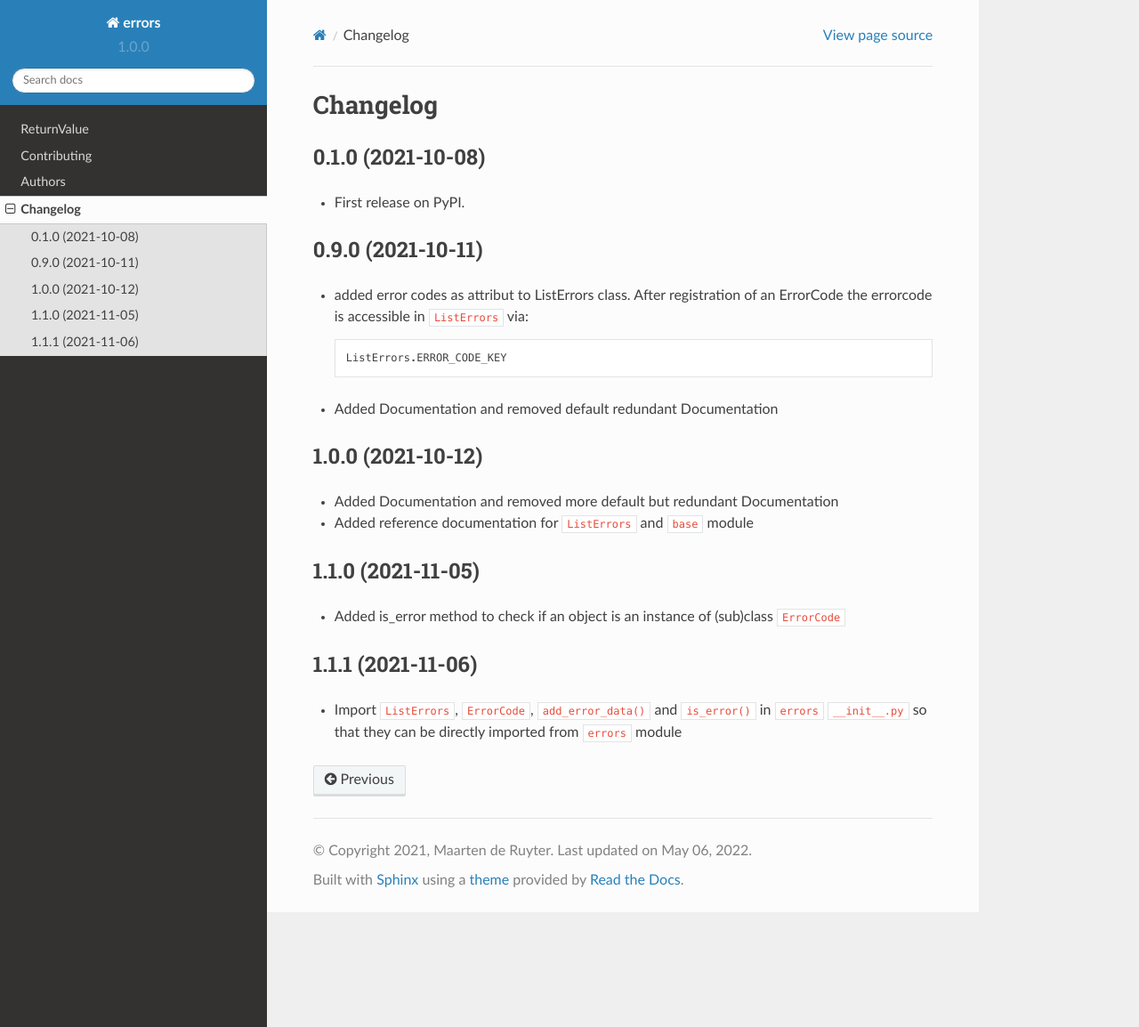
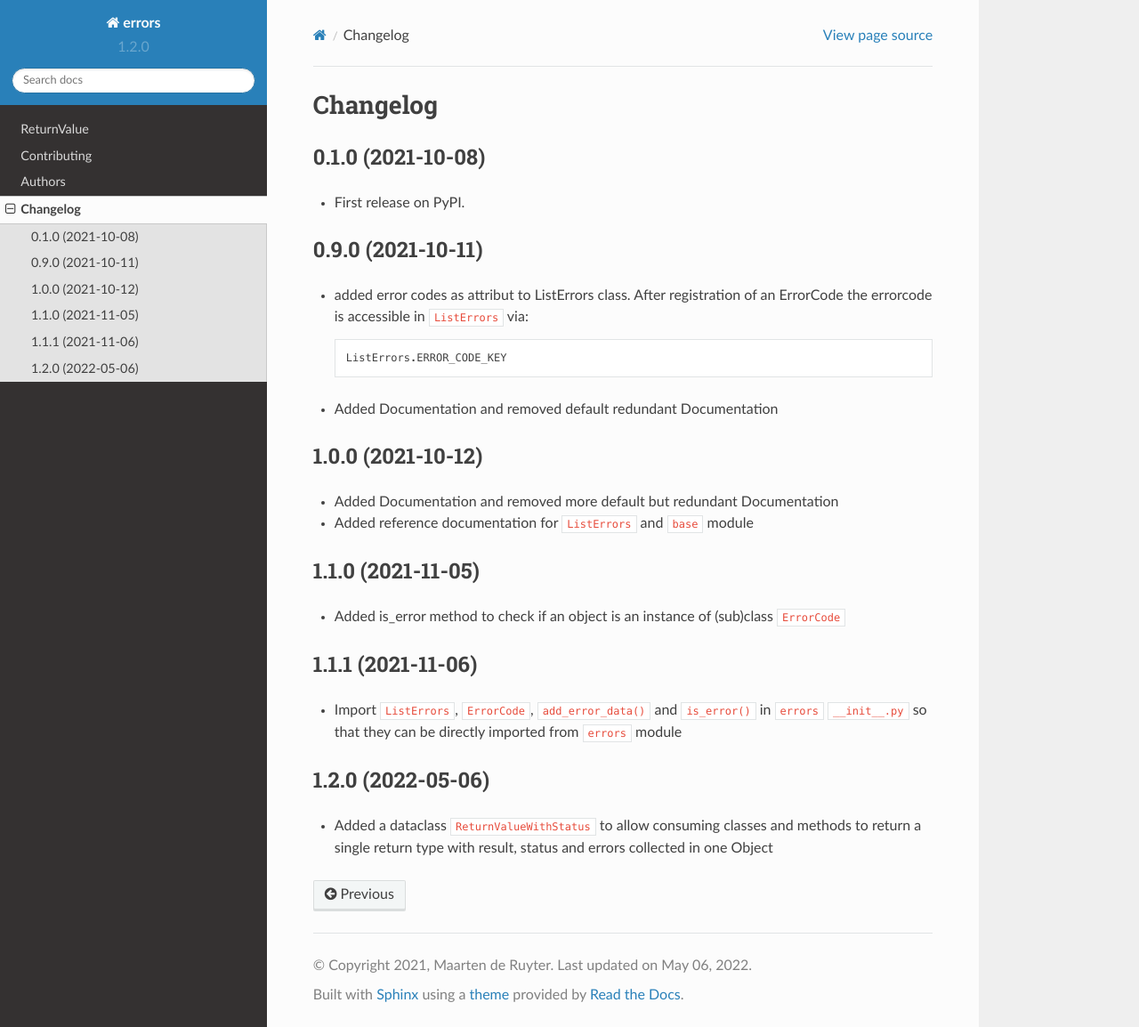
Before and after one commit to MaartendeRuyter/errors, a Sphinx documentation site: the page built from docs/changelog.rst, in a window 1280 px wide and 1154 px high. Shown: the whole window at 89% size. Built offline with Sphinx 7.4.7 and the Read the Docs theme 2.0.0, drawn with Linux system fonts in a browser that asks for light colours; pages that are not in the unit, such as notebooks, are missing from menus.

Commit message:
increased version nr to 1.2.0

```diff
--- a/CHANGELOG.rst
+++ b/CHANGELOG.rst
@@ -36,3 +36,10 @@ Changelog
 
 * Import ``ListErrors``, ``ErrorCode``, ``add_error_data()`` and ``is_error()``
   in ``errors`` ``__init__.py`` so that they can be directly imported from ``errors`` module
+
+1.2.0 (2022-05-06)
+------------------
+
+* Added a dataclass ``ReturnValueWithStatus`` to allow consuming classes and
+  methods to return a single return type with result, status and errors
+  collected in one Object
--- a/docs/conf.py
+++ b/docs/conf.py
@@ -20,7 +20,7 @@ project = 'errors'
 year = '2021'
 author = 'Maarten de Ruyter'
 copyright = '{0}, {1}'.format(year, author)
-version = release = '1.0.0'
+version = release = '1.2.0'
 
 pygments_style = 'trac'
 templates_path = ['.']
--- a/setup.py
+++ b/setup.py
@@ -19,7 +19,7 @@ def read(*names, **kwargs):
 
 setup(
     name='error-manager',
-    version='1.1.1',
+    version='1.2.0',
     license='LGPL-3.0-or-later',
     description='Module to manage error code, descriptions and data in a unified way throughout a project',
     long_description='%s\n%s' % (
```
Also changed, not shown: .bumpversion.cfg, 1 other file.
